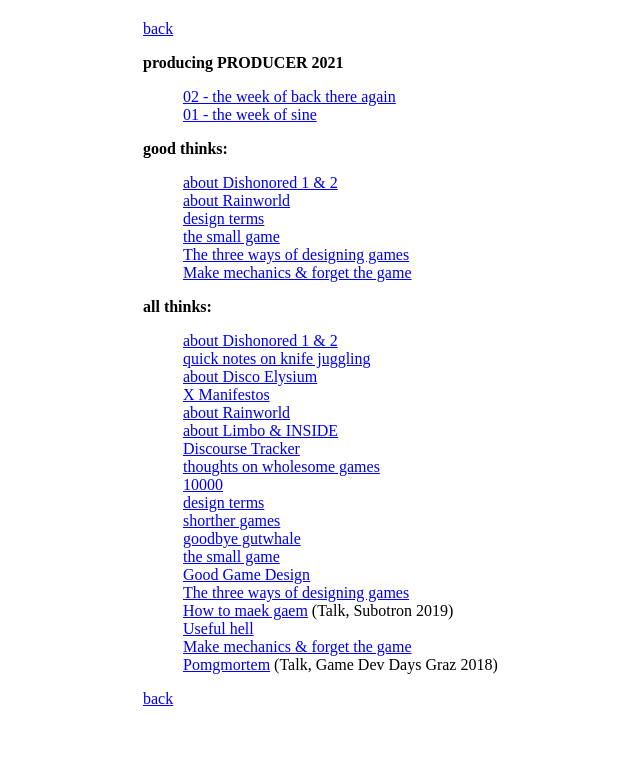
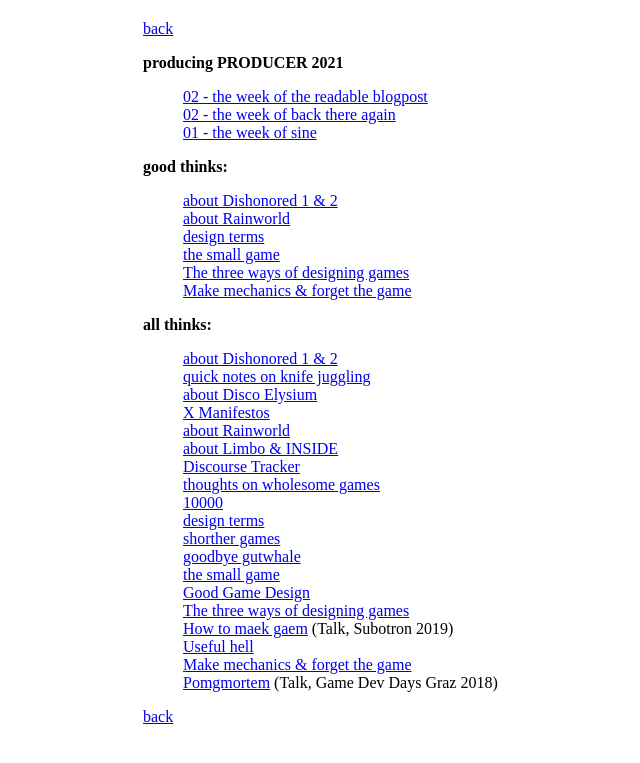
Before and after one commit to stuffedwombat/stuffedwombat.github.io, a Jekyll site: the page built from thinking.md, in a window 1280 px wide. Shown: the top 763 px of the page, without its empty margins (181-821 px from the left). Built offline with Jekyll 4.4.1, drawn with Linux system fonts in a browser that asks for light colours; our own code applies the rules of GitHub Pages for plain Markdown files; comment, search, counter and statistics services are not loaded.

Commit message:
Update thinking.md

```diff
--- a/thinking.md
+++ b/thinking.md
@@ -1,6 +1,7 @@
 [back](index)
 
 **producing PRODUCER 2021**
+- [02 - the week of the readable blogpost](producering_03)
 - [02 - the week of back there again](producering_02)
 - [01 - the week of sine](producering_01)
 
```
